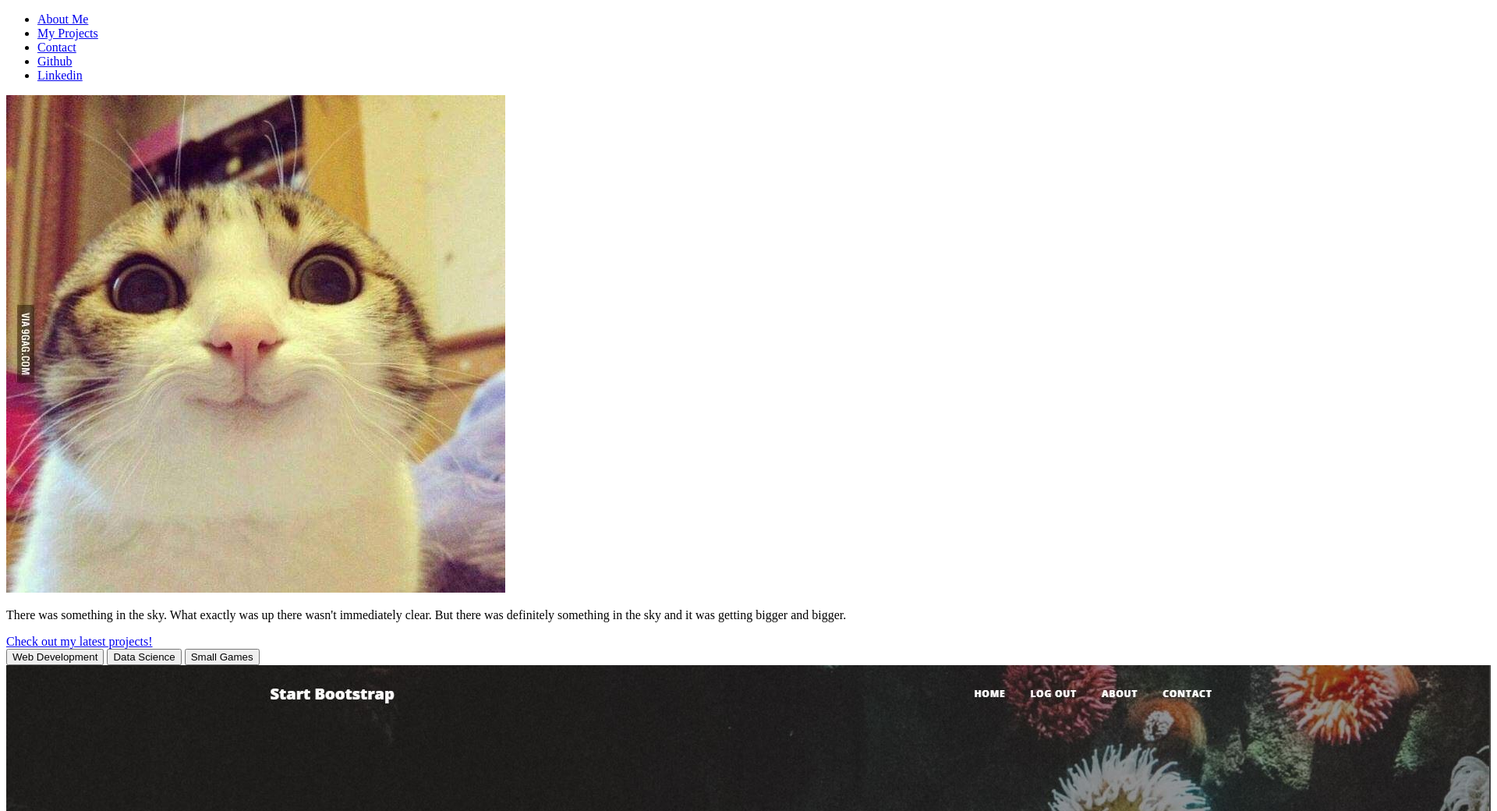
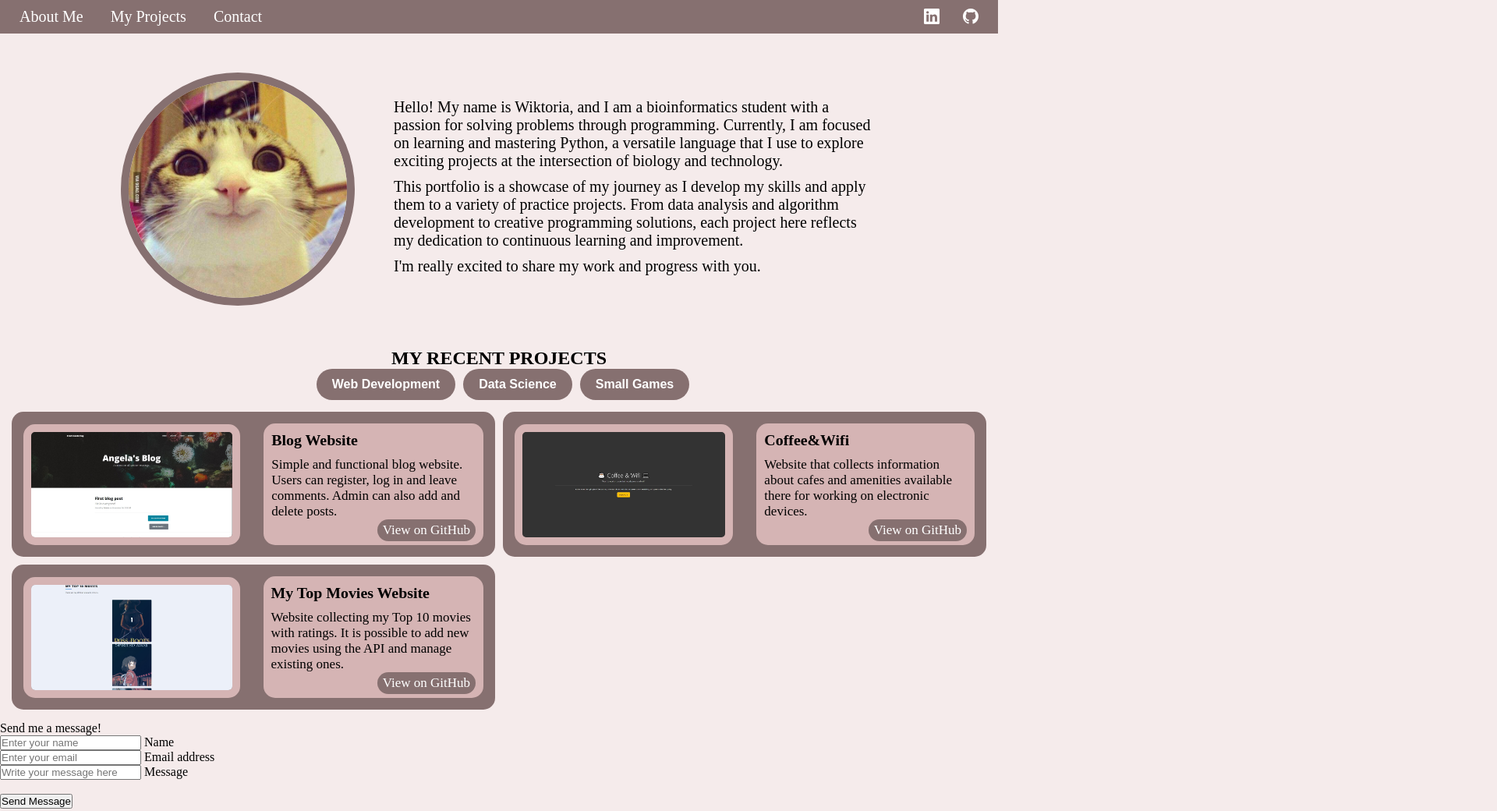
Before and after one commit to Wikuska/100-days-python, a plain HTML site: page Day-83-Portfolio-Project-WebDev/index.html in a window 1280 px wide. Shown: the top 1040 px of the page at 78% size, 1920 px wide, since content can reach past the window. Drawn offline with nearby package versions, Linux system fonts and the light colour scheme.

Commit message:
Apply CSS for main and projects
Apply navbar movement
Edit some jpg files

```diff
--- a/Day-83-Portfolio-Project-WebDev/index.html
+++ b/Day-83-Portfolio-Project-WebDev/index.html
@@ -4,37 +4,51 @@
     <head>
         <title>Portfolio page</title>
         <link rel="stylesheet" href="./style.css"/>
+        <link rel="stylesheet" href="https://cdn.jsdelivr.net/npm/bootstrap-icons/font/bootstrap-icons.css">
     </head>
 
     <body>
-        <nav class="navbar">
-            <ul class="nav-links">
+        <nav id="navbar" class="navbar">
             <div class="left-side-links">
-                    <li><a href="#main">About Me</a></li>
-                    <li><a href="#projects">My Projects</a></li>
-                    <li><a href="#contact">Contact</a></li>
+                <a href="#main">About Me</a>
+                <a href="#projects">My Projects</a>
+                <a href="#contact">Contact</a>
             </div>
+
             <div class="right-side-links">
-                    <li><a href="https://github.com/">Github</a></li>
-                    <li><a href="https://www.linkedin.com/">Linkedin</a></li>
+                <a href="https://github.com/Wikuska" target="_blank">
+                    <i class="bi bi-github"></i>
+                </a>
+
+                <a href="https://www.linkedin.com/" target="_blank">
+                    <i class="bi bi-linkedin"></i>
+                </a>
             </div>
-            </ul>
         </nav>
         <div id="main">
+            <div class="user-info">
                 <div class="user-picture">
                     <img src="images/user-picture.jpg"/>
                 </div>
                 <div class="user-description">
                     <p>
-                    There was something in the sky. What exactly was up there wasn't immediately clear.
-                    But there was definitely something in the sky and it was getting bigger and bigger.
+                        Hello! My name is Wiktoria, and I am a bioinformatics student with a passion for solving problems
+                        through programming. Currently, I am focused on learning and mastering Python, a versatile language
+                        that I use to explore exciting projects at the intersection of biology and technology.
+                    </p>
+                    <p>
+                        This portfolio is a showcase of my journey as I develop my skills and apply them to a variety
+                        of practice projects. From data analysis and algorithm development to creative programming solutions,
+                        each project here reflects my dedication to continuous learning and improvement.
+                    </p>
+                    <p>
+                        I'm really excited to share my work and progress with you.
                     </p>
                 </div>
-            <div class="latest-projects">
-                <a href="#projects">Check out my latest projects!</a>
             </div>
         </div>
         <div id="projects">
+            <h2>MY RECENT PROJECTS</h2>
             <div class="topic-bar">
                 <button class="topic-button" data-topic="web">Web Development</button>
                 <button class="topic-button" data-topic="data">Data Science</button>
--- a/Day-83-Portfolio-Project-WebDev/script.js
+++ b/Day-83-Portfolio-Project-WebDev/script.js
@@ -28,8 +28,8 @@ const projects = {
         },
         {
             title: "Flight Deals Finder",
-            description: "A program that look through flight connection between oririn city and locations typed in google sheets file in next 6 months. When any of connection price is lower than goal price in file, an email notification with details of flight is sent.",
-            image: "images/flightdeals.JPG",
+            description: "A program that look through flight connection between oririn city and locations typed in google sheets file in next 6 months. If any connection price is lower than goal price in file, an email notification is sent.",
+            image: "images/flightdeals.jpg",
             github: "https://github.com/Wikuska",
         }
     ],
@@ -49,13 +49,13 @@ const projects = {
         {
             title: "Road Crossing",
             description: "Game where users job is to move turtle to other side of road without being hit by a car. Every level cars speed goeas up, when turtle is hit game is over.",
-            image: "images/roadcrossing.JPG",
+            image: "images/roadcrossing.jpg",
             github: "https://github.com/Wikuska",
         },
         {
             title: "Quizz Game",
             description: "Quizz game with simple UI, questions are collected from Open Trivia Database, their number and category can be changed.",
-            image: "images/quizz.JPG",
+            image: "images/quizz.jpg",
             github: "https://github.com/Wikuska",
         }
     ]
@@ -75,9 +75,13 @@ function displayProjects(topic) {
         projectCard.classList.add("project-card");
         projectCard.innerHTML = `
             <img src="${project.image}" alt="${project.title}">
+            <div class = "project-card-description-bg">
+            <div class = "project-card-description">
             <h3>${project.title}</h3>
             <p>${project.description}</p>
             <a href="${project.github}" target="_blank">View on GitHub</a>
+            </div>
+            </div>
         `;
         projectContainer.appendChild(projectCard);
     });
@@ -91,3 +95,19 @@ document.querySelectorAll(".topic-button").forEach(button => {
 });
 // Display the first topic's projects by default
 displayProjects("web");
+
+
+let previousScrollPosition = window.scrollY;
+const navbar = document.getElementById("navbar");
+
+window.addEventListener("scroll", () => {
+    const currentScrollPosition = window.scrollY;
+
+    if (currentScrollPosition > previousScrollPosition) {
+        navbar.style.top = "-60px";
+    } else {
+        navbar.style.top = "0";
+    }
+
+    previousScrollPosition = currentScrollPosition;
+});
--- a/Day-83-Portfolio-Project-WebDev/style.css
+++ b/Day-83-Portfolio-Project-WebDev/style.css
@@ -0,0 +1,169 @@
+* {
+    margin: 0;
+    padding: 0;
+    box-sizing: border-box;
+}
+
+body {
+    background-color: #f5ebeb;
+}
+
+.navbar {
+    position: sticky;
+    display: flex;
+    background-color: #867070;
+    justify-content: space-between;
+    padding: 10px 10px;
+    font-size: 20px;
+    transition: top 0.3s;
+}
+
+.left-side-links a{
+    color: white;
+    text-decoration: none;
+    margin: 0 15px;
+}
+
+.right-side-links a{
+    color: white;
+    margin: 0 15px;
+    text-decoration: none;
+    float: right;
+}
+
+#main {
+    display: grid;
+    padding: 50px 10px;
+    justify-content: center;
+    align-items: center;
+}
+
+.user-info {
+    display: flex;
+    justify-content: center;
+    align-items: center;
+}
+
+.user-picture img{
+    width: 300px;
+    border: 10px solid #867070;
+    border-radius: 50%;
+    margin-right: 50px;
+}
+
+.user-description {
+    width: 620px;
+    font-size: 20px;
+}
+
+.user-description p {
+    margin-bottom: 10px;
+}
+
+#projects h2 {
+    display: flex;
+    justify-content: center;
+}
+
+.topic-bar{
+    display: flex;
+    justify-content: center;
+    align-items: center;
+}
+
+.topic-bar button {
+  align-items: center;
+  background-color: #867070;
+  border: 0;
+  border-radius: 100px;
+  box-sizing: border-box;
+  color: white;
+  cursor: pointer;
+  display: inline-flex;
+  font-size: 16px;
+  font-weight: 600;
+  justify-content: center;
+  line-height: 20px;
+  max-width: 480px;
+  min-height: 40px;
+  min-width: 0px;
+  overflow: hidden;
+  padding: 0px;
+  padding-left: 20px;
+  padding-right: 20px;
+  text-align: center;
+  touch-action: manipulation;
+  user-select: none;
+  -webkit-user-select: none;
+  margin-left: 10px;
+}
+
+.topic-bar button:hover,
+.topic-bar button:focus {
+  background-color: #645555;
+  color: #e4d0d0;
+}
+
+.topic-bar button:active {
+  background: #645555;
+  color: rgb(255, 255, 255, .7);
+}
+
+.projects-display{
+    padding: 15px;
+    display: grid;
+    grid-template-columns: repeat(2, 1fr);
+    gap: 10px;
+}
+
+.project-card {
+    display: flex;
+    background-color: #867070;
+    border-radius: 15px;
+    justify-content: center;
+    align-items: center;
+
+}
+
+.project-card img {
+    height: 155px;
+    margin: 15px;
+    border: 10px solid #d5b4b4;
+    border-radius: 15px;
+    justify-content: center;
+}
+
+.project-card-description-bg {
+    margin: 15px;
+    background-color: #d5b4b4;
+    border-radius: 15px;
+}
+
+.project-card-description{
+    padding: 10px;
+    font-size: 17px;
+    position: relative;
+}
+
+.project-card-description h3{
+    padding-bottom: 10px;
+}
+
+.project-card-description p{
+    padding-bottom: 10px;
+    height: 80px;
+}
+
+.project-card-description a {
+    padding: 4px 7px;
+    text-decoration: none;
+    color: white;
+    background-color: #867070;
+    border-radius: 15px;
+    float: right;
+    margin-bottom: 5px ;
+}
+
+a:hover{
+    color: #e4d0d0;
+}
```
Also changed, not shown: Day-83-Portfolio-Project-WebDev/images/flightdeals.JPG, Day-83-Portfolio-Project-WebDev/images/quizz.JPG, Day-83-Portfolio-Project-WebDev/images/races.JPG. Lines whose indentation alone changed are shown as unchanged.
